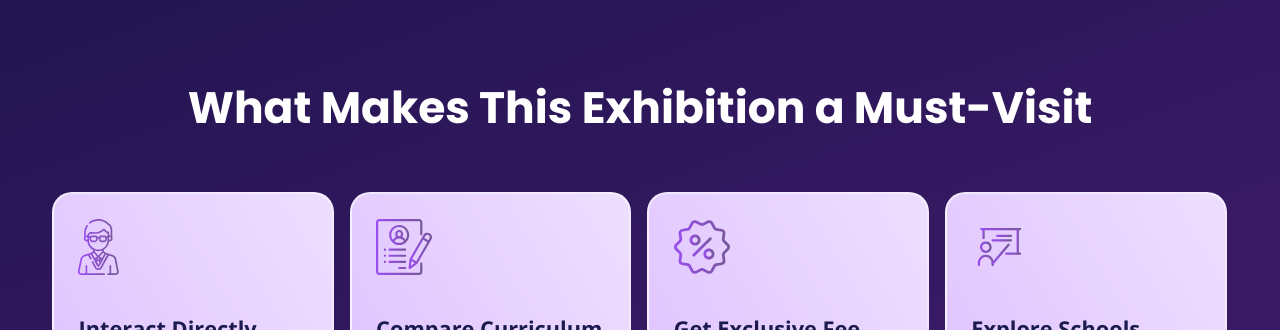
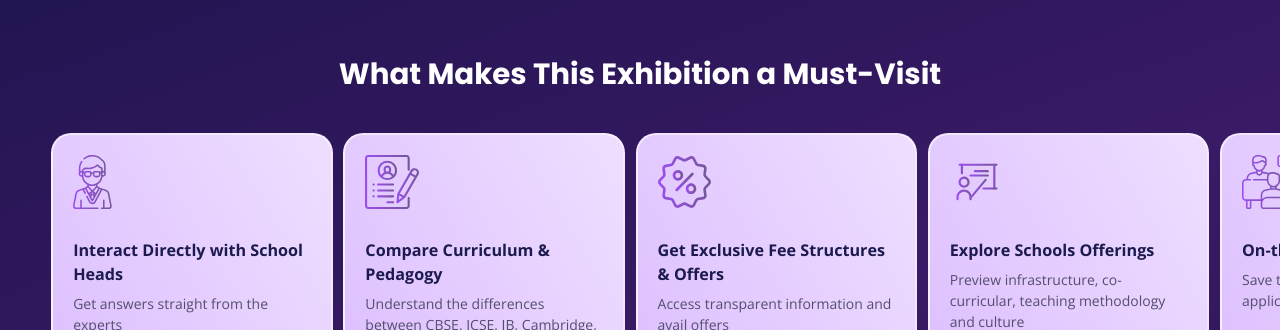
Before and after one commit to Nagarajan13172/premiur_school_exhibition, a plain HTML site: page index.html in a window 1280 px wide. Shown: the part 2470-2800 px from the top of the page. Drawn offline with nearby package versions, Linux system fonts and the light colour scheme; a web font is replaced by a local one.

Commit message:
Refactor styles for enquiry form and must-card components; adjust colors, padding, and margins for improved layout and accessibility

```diff
--- a/css/style.css
+++ b/css/style.css
@@ -570,7 +570,7 @@
   justify-content: center;
   width: 44px;
   background-color: var(--color-white);
-  color: var(--color-navy);
+  color: var(--color-hero-end);
   border-radius: var(--radius-sm) 0 0 var(--radius-sm);
   transition: background-color 0.25s var(--ease);
 }
@@ -585,20 +585,24 @@
   display: inline-flex;
   align-items: center;
   padding-inline: clamp(1.25rem, 2vw, 2rem);
-  background-color: var(--color-navy);
+  /* Figma: transparent label outlined in white — the panel shows through */
+  background-color: transparent;
   color: var(--color-white);
+  border: 2px solid var(--color-white);
+  border-left: 0;
   border-radius: 0 var(--radius-sm) var(--radius-sm) 0;
   font-size: 0.95rem;
   font-weight: 600;
   letter-spacing: 0.04em;
   text-transform: uppercase;
   white-space: nowrap;
-  transition: background-color 0.25s var(--ease);
+  transition: background-color 0.25s var(--ease), color 0.25s var(--ease);
 }
 
 .enquiry__submit:hover .enquiry__submit-text,
 .enquiry__submit:focus-visible .enquiry__submit-text {
-  background-color: var(--color-navy-dark);
+  background-color: var(--color-white);
+  color: var(--color-hero-end);
 }
 
 .enquiry__submit:hover .enquiry__submit-icon svg {
@@ -1130,9 +1134,12 @@
 /* =========================================================
    What Makes This a Must-Visit — slider (blocks: must, must-card)
    ========================================================= */
+/* All .must sizes scale linearly from the 1920px design canvas (vw for the
+   section, cqw inside the card) so laptop widths render the Figma scaled
+   to fit instead of oversized type in shrunken cards. */
 .must {
   position: relative;
-  padding-block: clamp(3rem, 6vw, 5rem) clamp(4rem, 8vw, 7rem);
+  padding-block: clamp(2.5rem, 4.17vw, 5rem) clamp(3rem, 5.83vw, 7rem);
   background-image: linear-gradient(160deg, #221551 0%, #3a1a66 60%, #2c1556 100%);
   /* Curved bottom edge revealing the white page beneath */
   border-bottom-left-radius: 50% 64px;
@@ -1140,9 +1147,9 @@
 }
 
 .must__heading {
-  margin-bottom: clamp(2rem, 4vw, 3.5rem);
+  margin-bottom: clamp(1.5rem, 2.92vw, 3.5rem);
   color: var(--color-white);
-  font-size: clamp(1.75rem, 3.6vw, 2.75rem);
+  font-size: clamp(1.625rem, 2.29vw, 2.75rem);
   font-weight: 700;
   text-align: center;
 }
@@ -1150,12 +1157,13 @@
 .must__viewport {
   max-width: var(--layout-max);
   margin-inline: auto;
-  padding-inline: var(--space-edge);
+  /* No right padding: the 5th card peeks at the edge as a slider affordance */
+  padding-inline: var(--space-edge) 0;
 }
 
 .must__track {
   display: flex;
-  gap: 16px;
+  gap: clamp(10px, 0.83vw, 16px);
   overflow-x: auto;
   scroll-snap-type: x proximity;
   -webkit-overflow-scrolling: touch;
@@ -1167,40 +1175,53 @@
   display: none;
 }
 
+/* Figma card: 417×380 outer, 30px padding, 44px icon→body gap. The card is a
+   size container so children size in cqw (content box = 417−4−60 = 353px,
+   hence the odd-looking coefficients). cqw can't size the container itself,
+   so the card's own box uses the vw equivalents. */
 .must-card {
   display: flex;
   flex: 0 0 clamp(272px, 22vw, 417px);
   flex-direction: column;
   /* Content grouped at the top; the empty space falls at the bottom */
   justify-content: flex-start;
-  gap: clamp(1.75rem, 3vw, 2.75rem);
-  min-height: clamp(330px, 23vw, 380px);
-  padding: clamp(1.5rem, 1.9vw, 1.875rem);
+  gap: clamp(1.5rem, 2.29vw, 2.75rem);
+  min-height: clamp(248px, 19.8vw, 380px);
+  padding: clamp(1.125rem, 1.56vw, 1.875rem);
   scroll-snap-align: start;
   background-image: linear-gradient(59.05deg, #ddbfff 0.39%, #edddff 93.5%);
   border: 2px solid rgba(255, 255, 255, 0.6);
   border-radius: 20px;
+  container-type: inline-size;
 }
 
+/* Children: first declaration = vw fallback for no-container-query browsers */
 .must-card__icon {
   width: auto;
-  height: clamp(54px, 4.4vw, 68px);
+  height: clamp(48px, 4.17vw, 80px);
+  height: clamp(48px, 22.66cqw, 80px);
   align-self: flex-start;
 }
 
 .must-card__title {
-  margin-bottom: 0.6rem;
+  margin-bottom: 0.5rem;
+  margin-bottom: clamp(0.375rem, 2.8cqw, 0.625rem);
   color: #1c1a4e;
   font-family: var(--font-body);
-  font-size: clamp(1.25rem, 1.7vw, 1.5rem);
+  /* Open Sans 700 24px/150% at full card size */
+  font-size: clamp(1rem, 1.25vw, 1.5rem);
+  font-size: clamp(1rem, 6.8cqw, 1.5rem);
   font-weight: 700;
   line-height: 1.5;
 }
 
 .must-card__text {
-  color: #5b5575;
+  /* #5b5575 was 4.32:1 on the gradient's dark stop #ddbfff — below AA */
+  color: #544e6c;
   font-family: var(--font-body);
-  font-size: clamp(1.05rem, 1.4vw, 1.25rem);
+  /* Open Sans 400 20px/150% at full card size */
+  font-size: clamp(0.875rem, 1.04vw, 1.25rem);
+  font-size: clamp(0.875rem, 5.67cqw, 1.25rem);
   font-weight: 400;
   line-height: 1.5;
 }
@@ -1208,16 +1229,16 @@
 .must__controls {
   display: flex;
   justify-content: center;
-  gap: clamp(1rem, 1.5vw, 1.875rem);
-  margin-top: clamp(2rem, 3.5vw, 3rem);
+  gap: clamp(0.875rem, 1.56vw, 1.875rem);
+  margin-top: clamp(1.5rem, 2.5vw, 3rem);
 }
 
 .must__arrow {
   display: inline-flex;
   align-items: center;
   justify-content: center;
-  width: 60px;
-  height: 60px;
+  width: clamp(44px, 3.13vw, 60px);
+  height: clamp(44px, 3.13vw, 60px);
   color: var(--color-white);
   background-color: transparent;
   border: 2.25px solid var(--color-white);
```
